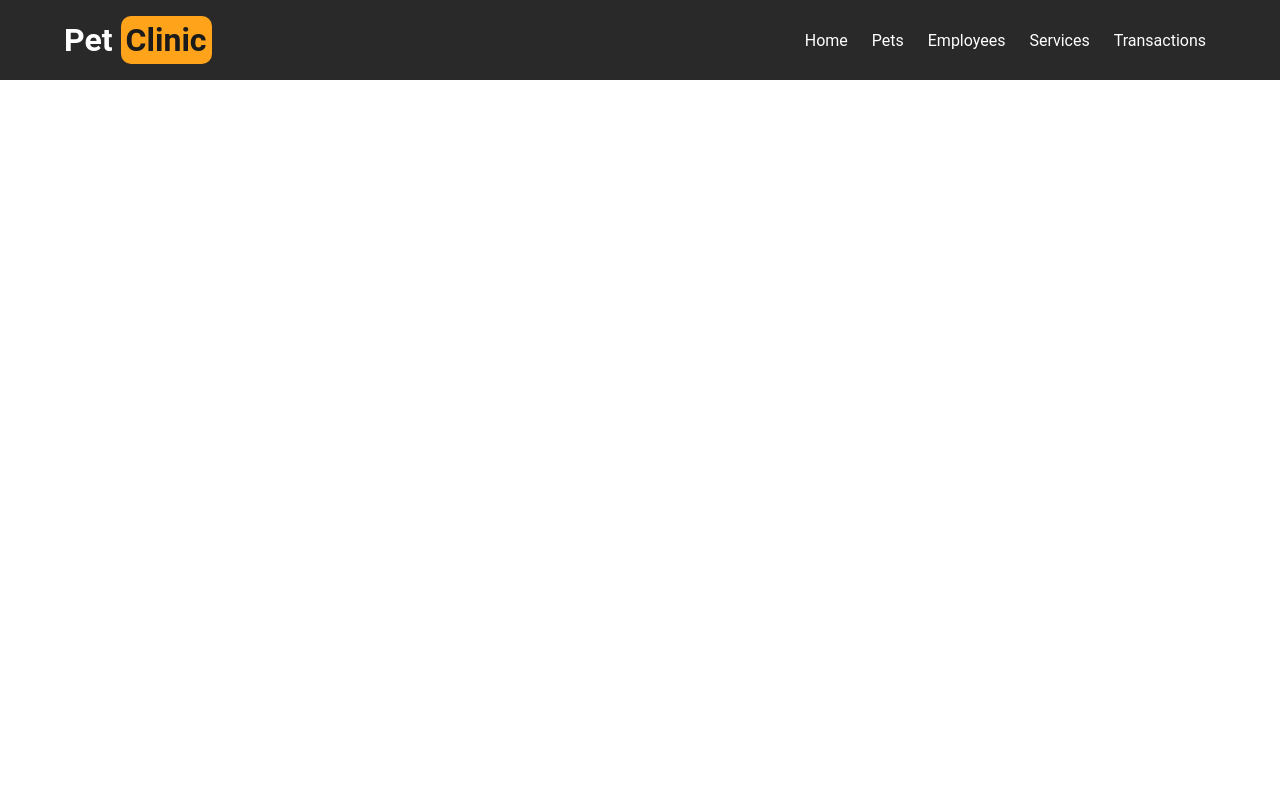
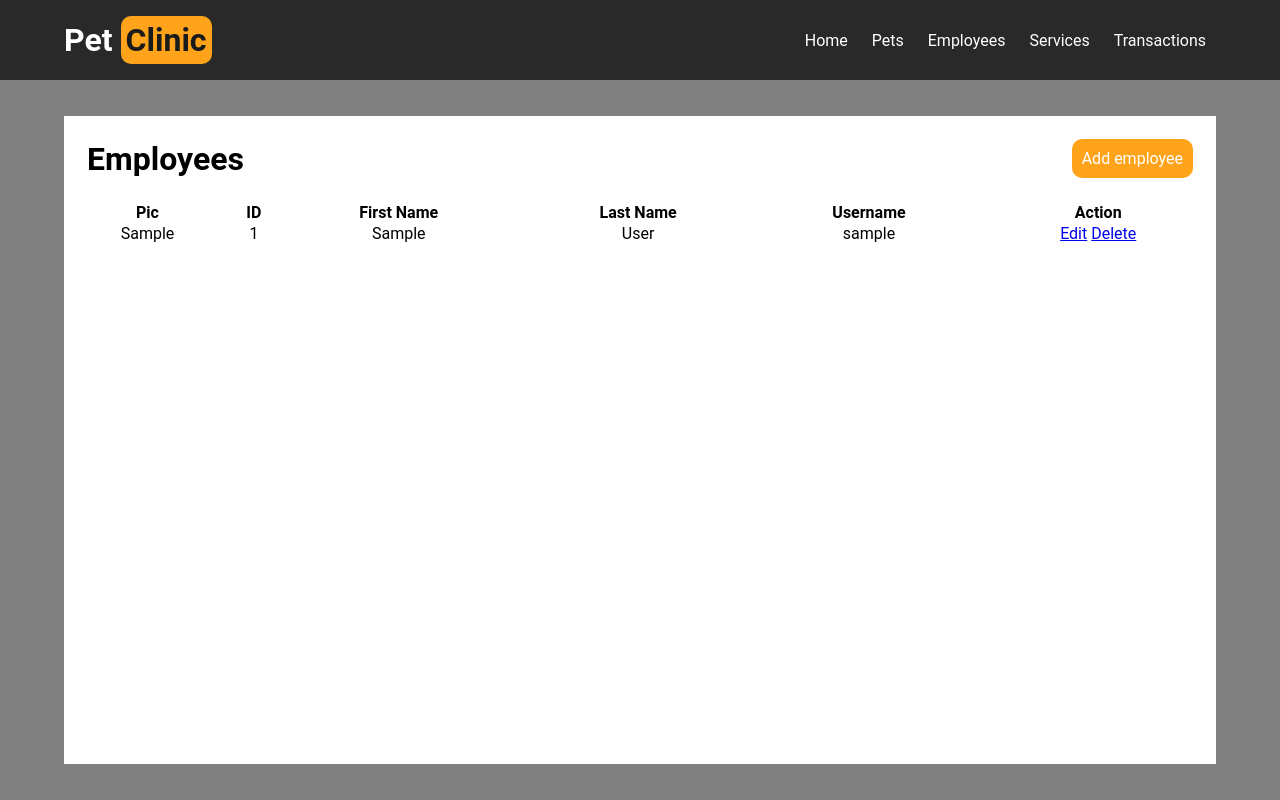
Before and after one commit to promdi-renzo/pet-clinics, a PHP site: page /employees.php in a window 1280 px wide. Run offline with PHP 8.4, Linux system fonts and the light colour scheme; tables that the repository leaves empty or names only in its code hold one stand-in row (values such as "Sample post").

Commit message:
Add employee table

```diff
--- a/employees.php
+++ b/employees.php
@@ -2,14 +2,50 @@
 <html lang="en">
 
 <?php
-require('./includes/meta.php')
+require('./includes/meta.php');
+include('./includes/db-config.php');
+
+$result = mysqli_query($mysqli, "SELECT * FROM employee");
 ?>
 
 <body>
     <?php
     require('./component/header.php')
     ?>
-
+    <div class="employees-container">
+        <div class="employees">
+            <div class="employees__head">
+                <h1>Employees</h1>
+                <a href="#">Add employee</a>
+            </div>
+            <table class="employees__table">
+                <thead>
+                    <tr>
+                        <th>Pic</th>
+                        <th>ID</th>
+                        <th>First Name</th>
+                        <th>Last Name</th>
+                        <th>Username</th>
+                        <th>Action</th>
+                    </tr>
+                </thead>
+                <tbody>
+                    <?php
+                    while ($res = mysqli_fetch_array($result)) {
+                        echo "<tr>";
+                        echo "<td>" . $res['picpath'] . "</td>";
+                        echo "<td>" . $res['idemployee'] . "</td>";
+                        echo "<td>" . $res['fname'] . "</td>";
+                        echo "<td>" . $res['lname'] . "</td>";
+                        echo "<td>" . $res['username'] . "</td>";
+                        echo '<td><a href="#">Edit</a> <a href="#">Delete</a></td>';
+                        echo "</tr>";
+                    }
+                    ?>
+                </tbody>
+            </table>
+        </div>
+    </div>
 </body>
 
 </html>
--- a/styles/style.css
+++ b/styles/style.css
@@ -4,6 +4,52 @@
   padding: 0;
   margin: 0;
   font-family: Roboto;
+}
+
+.employees-container {
+  height: 90vh;
+  background-color: #808080;
+  display: -webkit-box;
+  display: -ms-flexbox;
+  display: flex;
+  -webkit-box-pack: center;
+      -ms-flex-pack: center;
+          justify-content: center;
+  -webkit-box-align: center;
+      -ms-flex-align: center;
+          align-items: center;
+}
+
+.employees-container .employees {
+  height: 90%;
+  width: 90%;
+  background-color: white;
+}
+
+.employees-container .employees .employees__head {
+  display: -webkit-box;
+  display: -ms-flexbox;
+  display: flex;
+  -webkit-box-pack: justify;
+      -ms-flex-pack: justify;
+          justify-content: space-between;
+  -webkit-box-align: center;
+      -ms-flex-align: center;
+          align-items: center;
+  padding: 2%;
+}
+
+.employees-container .employees .employees__head a {
+  text-decoration: none;
+  background-color: #ffa31a;
+  padding: 10px;
+  border-radius: 10px;
+  color: #ffffff;
+}
+
+.employees-container .employees .employees__table {
+  width: 100%;
+  text-align: center;
 }
 
 header {
--- a/styles/style.scss
+++ b/styles/style.scss
@@ -9,6 +9,42 @@ $white: #ffffff;
   padding: 0;
   margin: 0;
   font-family: Roboto;
+}
+
+.employees-container {
+  height: 90vh;
+  background-color: $black-2;
+  display: flex;
+  justify-content: center;
+  align-items: center;
+
+  .employees {
+    height: 90%;
+    width: 90%;
+    background-color: white;
+
+    .employees__head {
+      display: flex;
+      justify-content: space-between;
+      align-items: center;
+      padding: 2%;
+
+      h1 {
+      }
+      a {
+        text-decoration: none;
+        background-color: $color-p;
+        padding: 10px;
+        border-radius: 10px;
+        color: $white;
+      }
+    }
+
+    .employees__table {
+      width: 100%;
+      text-align: center;
+    }
+  }
 }
 
 header {
```
Also changed, not shown: 1 other file.
